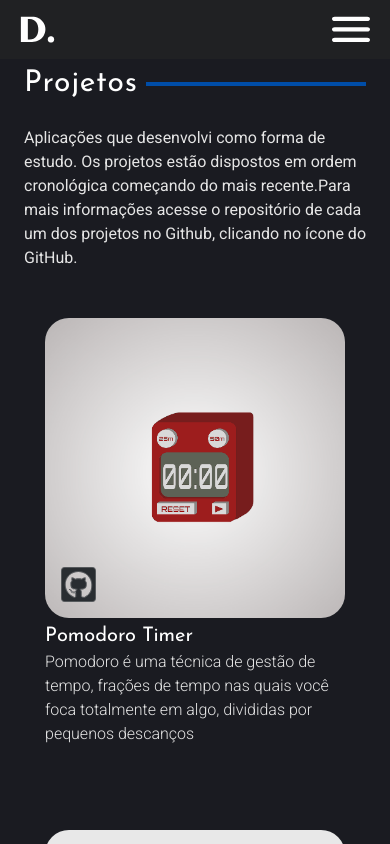
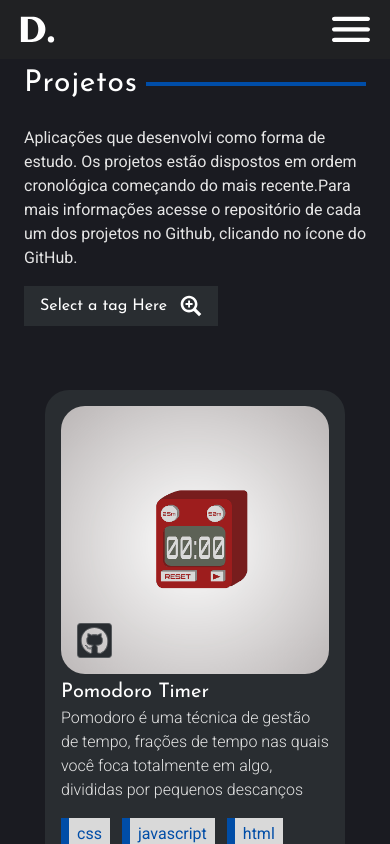
Before and after one commit to DanReiss/personal-website, a Next.js app: page /projects in a window 390 px wide. Shown: the top 844 px of the page. Built offline with nearby package versions, Linux system fonts and the light colour scheme.

Commit message:
adicionar seletor de tag e alterar design da lista de projetos

```diff
--- a/src/components/ProjectItem.jsx
+++ b/src/components/ProjectItem.jsx
@@ -4,7 +4,9 @@ import { TextSM } from './Typography';
 
 function ProjectItem({ itemdata }) {
   return (
-    <div className="my-8 max-w-[300px]">
+    <div
+      className="my-4 max-w-[300px] h-full rounded-3xl p-4 bg-gray transition hover:scale-105"
+    >
       <div className="relative max-h-[300px] aspect-[4/4] bg-gray/[0.8] rounded-3xl">
         <a
           href={itemdata.vercelurl}
@@ -36,6 +38,7 @@ function ProjectItem({ itemdata }) {
           />
         </a>
       </div>
+      <div>
         <a
           href={itemdata.vercelurl}
           target="_blank"
@@ -45,6 +48,16 @@ function ProjectItem({ itemdata }) {
         </a>
         <TextSM>{itemdata.description}</TextSM>
       </div>
+      <div className="mt-4 flex gap-3 flex-wrap">
+        {
+          itemdata.tags.map((tag) => (
+            <span key={tag} className="border-l-8 border-blue bg-light_gray text-blue py-1 px-2">
+              {tag}
+            </span>
+          ))
+        }
+      </div>
+    </div>
   );
 }
 
--- /dev/null
+++ b/src/components/Tags.jsx
@@ -0,0 +1,65 @@
+import React, { useState } from 'react';
+
+function Tags({ selectedTags, setSelectedTags }) {
+  const [selectValue, setSelectValue] = useState('');
+  const tagsOptions = [
+    { value: 'javascript', label: 'Javascript' },
+    { value: 'html', label: 'HTML' },
+    { value: 'css', label: 'CSS' },
+    { value: 'sass', label: 'SASS' },
+    { value: 'tailwind', label: 'Tailwind' },
+    { value: 'external api', label: 'External API' },
+    { value: 'react', label: 'React' },
+    { value: 'bootstrap', label: 'Bootstrap' },
+  ];
+
+  function addTag() {
+    if (selectValue) { // adicionar verificação para evitar itens duplicados
+      const tagSelected = tagsOptions.find((tagOption) => tagOption.value === selectValue);
+      setSelectedTags([...selectedTags, tagSelected]);
+    }
+  }
+
+  function removeTag(e, name) {
+    const newArray = selectedTags.filter((tag) => tag.value !== name);
+    setSelectedTags(newArray);
+  }
+
+  return (
+    <div className="font-josefin">
+      <div className=" flex row items-center gap-3 px-4 py-2 bg-gray w-fit">
+        <select defaultValue="placeholder" onChange={(e) => setSelectValue(e.target.value)} className="text-white bg-gray outline-0">
+          <option value="placeholder" disabled>Select a tag Here</option>
+          {
+            tagsOptions.map((tagOption) => (
+              <option value={tagOption.value}>{tagOption.label}</option>
+            ))
+          }
+        </select>
+        <button type="button" onClick={addTag}>
+          <svg width="22" height="22" viewBox="0 0 22 22" fill="none" xmlns="http://www.w3.org/2000/svg">
+            <path d="M21.3125 19.0344L16.0184 13.7394C16.95 12.3593 17.447 10.7319 17.4453 9.06687C17.4453 4.44687 13.6878 0.6875 9.06687 0.6875C4.44687 0.6875 0.6875 4.44687 0.6875 9.06687C0.6875 13.6878 4.44687 17.4462 9.06687 17.4462C10.732 17.4482 12.3595 16.9512 13.7394 16.0194L19.0325 21.3125L21.3125 19.0344ZM9.06687 14.8672C7.52874 14.8657 6.05404 14.254 4.96642 13.1664C3.87879 12.0788 3.26711 10.6041 3.26562 9.06594C3.26736 7.52788 3.87912 6.05332 4.96669 4.96575C6.05426 3.87818 7.52882 3.26642 9.06687 3.26469C10.6049 3.26642 12.0795 3.87818 13.1671 4.96575C14.2546 6.05332 14.8664 7.52788 14.8681 9.06594C14.8664 10.604 14.2546 12.0786 13.1671 13.1661C12.0795 14.2537 10.6049 14.8655 9.06687 14.8672ZM12.5872 8.10125H10.0316V5.54656H8.09844V8.10125H5.54375V10.0344H8.09844V12.5891H10.0316V10.0344H12.5872V8.10125Z" fill="white" />
+          </svg>
+        </button>
+      </div>
+      <div className="flex gap-5 flex-wrap mt-4 font-bold">
+        {
+          selectedTags.length > 0
+            ? selectedTags.map((tag) => (
+              <span className="flex flex-row w-fit gap-3 bg-light_gray text-blue px-2 py-1">
+                {tag.label}
+                <button type="button" onClick={(e) => { removeTag(e, tag.value); }}>
+                  <svg width="20" height="20" viewBox="0 0 20 20" fill="none" xmlns="http://www.w3.org/2000/svg">
+                    <path d="M10 1.875C12.1549 1.875 14.2215 2.73102 15.7452 4.25476C17.269 5.77849 18.125 7.84512 18.125 10C18.125 12.1549 17.269 14.2215 15.7452 15.7452C14.2215 17.269 12.1549 18.125 10 18.125C7.84512 18.125 5.77849 17.269 4.25476 15.7452C2.73102 14.2215 1.875 12.1549 1.875 10C1.875 7.84512 2.73102 5.77849 4.25476 4.25476C5.77849 2.73102 7.84512 1.875 10 1.875ZM10 20C12.6522 20 15.1957 18.9464 17.0711 17.0711C18.9464 15.1957 20 12.6522 20 10C20 7.34784 18.9464 4.8043 17.0711 2.92893C15.1957 1.05357 12.6522 0 10 0C7.34784 0 4.8043 1.05357 2.92893 2.92893C1.05357 4.8043 0 7.34784 0 10C0 12.6522 1.05357 15.1957 2.92893 17.0711C4.8043 18.9464 7.34784 20 10 20ZM6.83594 6.83594C6.46875 7.20312 6.46875 7.79687 6.83594 8.16016L8.67188 9.99609L6.83594 11.832C6.46875 12.1992 6.46875 12.793 6.83594 13.1562C7.20312 13.5195 7.79687 13.5234 8.16016 13.1562L9.99609 11.3203L11.832 13.1562C12.1992 13.5234 12.793 13.5234 13.1562 13.1562C13.5195 12.7891 13.5234 12.1953 13.1562 11.832L11.3203 9.99609L13.1562 8.16016C13.5234 7.79297 13.5234 7.19922 13.1562 6.83594C12.7891 6.47266 12.1953 6.46875 11.832 6.83594L9.99609 8.67188L8.16016 6.83594C7.79297 6.46875 7.19922 6.46875 6.83594 6.83594Z" fill="#004DA7" />
+                  </svg>
+                </button>
+              </span>
+            ))
+            : ''
+        }
+      </div>
+    </div>
+  );
+}
+
+export default Tags;
--- a/src/pages/_app.jsx
+++ b/src/pages/_app.jsx
@@ -26,7 +26,7 @@ function App({ Component, pageProps, router }) {
       <Head>
         <title>Danilo dos Reis Amaral</title>
         <link rel="shortcut icon" href="icons/logo.svg" type="image/x-icon" />
-        <meta name="description" content="Olá, eu sou o Danilo dos Reis.Estou começando na área de desenvolvimento de aplicações web, focado principalmente no Front-end" />
+        <meta name="description" content="Olá, eu sou o Danilo dos Reis. Estou começando na área de desenvolvimento de aplicações web, focado principalmente no Front-end" />
       </Head>
       <Navbar active={router.route} />
       <Component {...pageProps} />
--- a/src/pages/contact.jsx
+++ b/src/pages/contact.jsx
@@ -1,9 +1,14 @@
 /* eslint-disable jsx-a11y/label-has-associated-control */
 /* eslint-disable import/extensions */
 import React from 'react';
+import Head from 'next/head';
 
 function Contact() {
   return (
+    <>
+      <Head>
+        <title>Danilo dos Reis Amaral | Contato</title>
+      </Head>
       <div className="w-full min-h-screen text-white bg-dark_blue pt-[66px] px-6 pb-4">
         <div className="container">
           <div className="flex mb-2 mt-8">
@@ -38,6 +43,7 @@ function Contact() {
           </div>
         </div>
       </div>
+    </>
   );
 }
 
--- a/src/pages/projects.jsx
+++ b/src/pages/projects.jsx
@@ -1,7 +1,9 @@
-import React from 'react';
+import React, { useState, useEffect } from 'react';
+import Head from 'next/head';
 import getStaticData from 'lib/getStaticData';
 import ProjectItem from '@/components/ProjectItem';
 import { Title2, Text } from '@/components/Typography';
+import Tags from '@/components/Tags';
 
 export async function getStaticProps() {
   const projects = await getStaticData();
@@ -12,9 +14,29 @@ export async function getStaticProps() {
 }
 
 function Projects({ projects }) {
-  const projectsData = projects.data;
+  const [projectsData, setProjectData] = useState(projects.data);
+  const [selectedTags, setSelectedTags] = useState([]);
+
+  useEffect(() => {
+    const filteredProjects = projects.data.filter((project) => {
+      for (const tag of selectedTags) {
+        if (project.tags.includes(tag.value)) return true;
+      }
+      return false;
+    });
+
+    if (!selectedTags.length) {
+      setProjectData(projects.data);
+    } else {
+      setProjectData(filteredProjects);
+    }
+  }, [selectedTags]);
 
   return (
+    <>
+      <Head>
+        <title>Danilo dos Reis Amaral | Projetos</title>
+      </Head>
       <div className="w-full text-white bg-dark_blue pt-[66px] px-6 pb-4">
         <div className="container">
           <Title2 withDecoration>Projetos</Title2>
@@ -24,7 +46,8 @@ function Projects({ projects }) {
             do mais recente.Para mais informações acesse o repositório
             de cada um dos projetos no Github, clicando no ícone do GitHub.
           </Text>
-        <div className="grid justify-center items-start justify-items-center gap-5 sm:grid-cols-2 lg:grid-cols-3">
+          <Tags selectedTags={selectedTags} setSelectedTags={setSelectedTags} />
+          <div className="grid justify-center items-start justify-items-center gap-12 sm:grid-cols-2 lg:grid-cols-3 my-8">
             {
                 projectsData.map((itemdata) => (
                   <ProjectItem key={itemdata.name} itemdata={itemdata} />
@@ -33,6 +56,7 @@ function Projects({ projects }) {
           </div>
         </div>
       </div>
+    </>
   );
 }
 
--- a/src/styles/globals.css
+++ b/src/styles/globals.css
@@ -27,6 +27,12 @@ a{
   background-color: white;
 }
 
+select {
+  -webkit-appearance: none;
+  -moz-appearance: none;
+  text-overflow: '';
+  cursor: pointer;
+}
 
 @media (min-width: 768px) {
   a {
```
Also changed, not shown: .eslintrc.json. Lines whose indentation alone changed are shown as unchanged.
